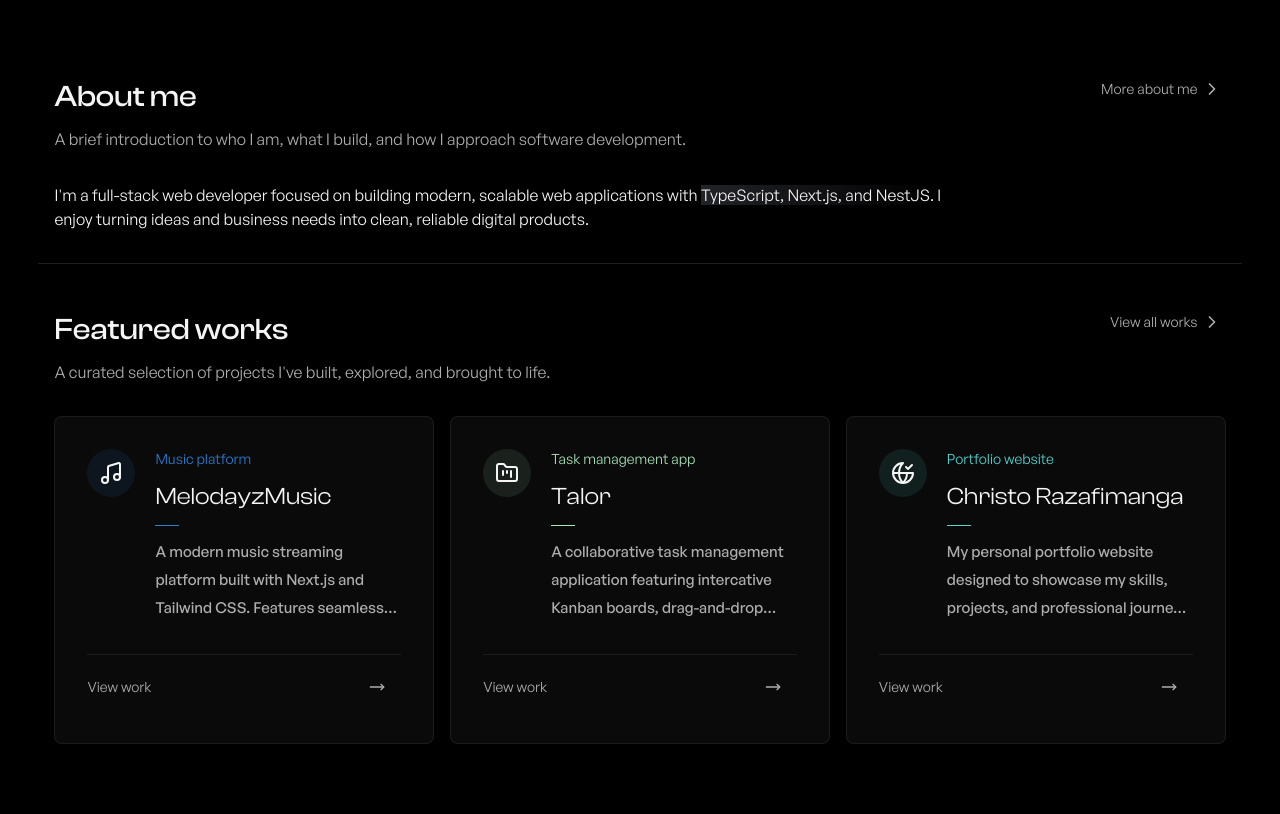
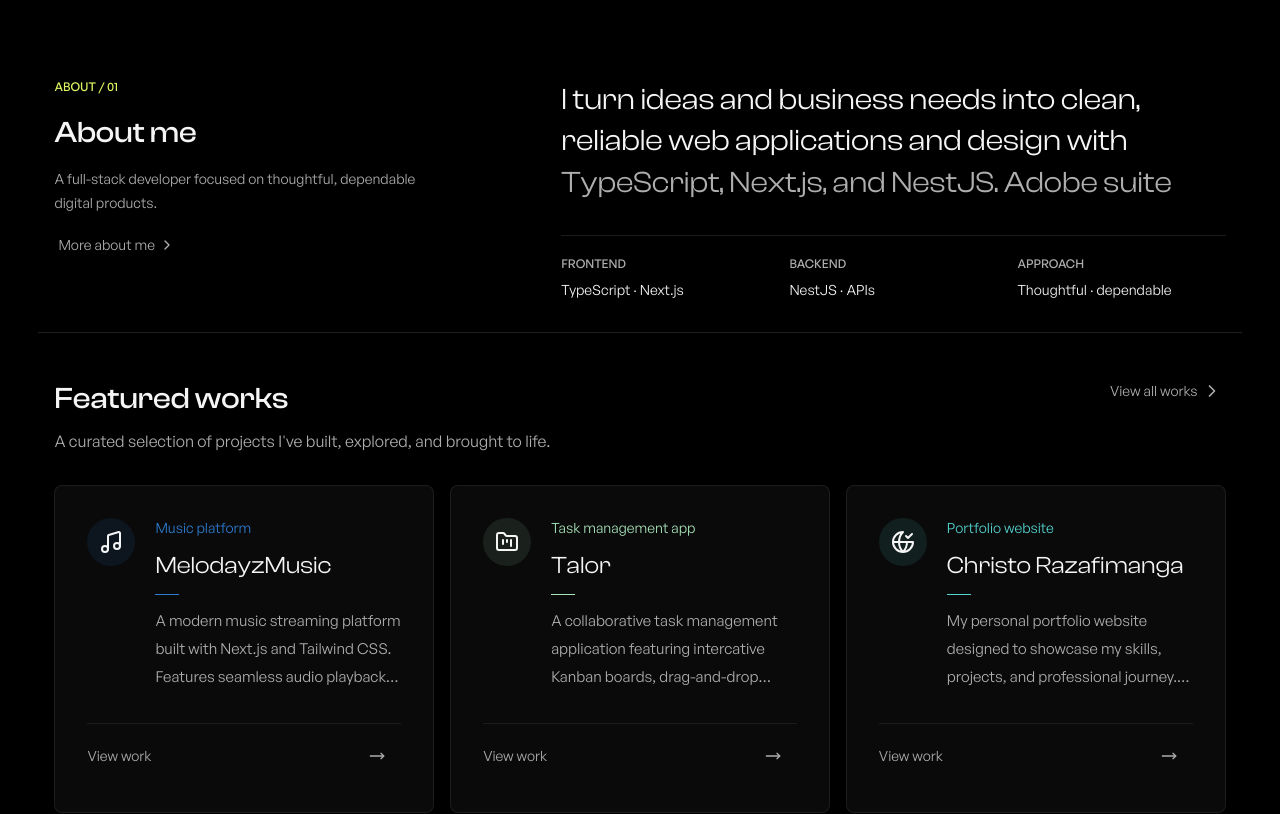
Before and after one commit to bossnare/portfolio, a Next.js app: page / in a window 1280 px wide. Shown: the part 613-1427 px from the top of the page. Built offline with nearby package versions, Linux system fonts and the light colour scheme.

Commit message:
change ui in AboutMe

```diff
--- a/src/components/about/AboutMe.tsx
+++ b/src/components/about/AboutMe.tsx
@@ -1,40 +1,60 @@
-import {
-  Section,
-  SectionHeader,
-  SectionTitle,
-  SectionParagraphe,
-  SectionContent,
-  SectionLinkButton,
-} from '@/src/components/Section';
+import { Section, SectionLinkButton } from '@/src/components/Section';
 import { ChevronRight } from 'lucide-react';
 
 export function AboutMe() {
   return (
     <Section
       id="about"
-      className="flex flex-col gap-8 border-b border-zinc-300 dark:border-white/12"
+      className="border-b border-zinc-300 dark:border-white/12"
     >
-      <SectionHeader>
-        <SectionContent>
-          <SectionTitle>About me</SectionTitle>
-          <SectionParagraphe>
-            A brief introduction to who I am, what I build, and how I approach
-            software development.
-          </SectionParagraphe>
-        </SectionContent>
-        <SectionLinkButton href="/about">
-          More about me
-          <ChevronRight className="size-5" />
-        </SectionLinkButton>
-      </SectionHeader>
-      <div className="max-w-4xl">
-        I&apos;m a full-stack web developer focused on building modern, scalable
-        web applications with{' '}
-        <span className="bg-linear-to-r from-muted to-transparent">
-          TypeScript, Next.js, and NestJS
-        </span>
-        . I enjoy turning ideas and business needs into clean, reliable digital
-        products.
+      <div className="grid gap-10 md:grid-cols-[0.8fr_1.2fr] md:gap-16">
+        <div className="flex flex-col items-start gap-5">
+          <span className="text-xs font-medium uppercase text-primary">
+            About / 01
+          </span>
+          <div className="flex flex-col items-start gap-4">
+            <h2 className="font-display text-3xl font-medium">About me</h2>
+            <p className="max-w-sm text-sm leading-6 text-muted-foreground">
+              A full-stack developer focused on thoughtful, dependable digital
+              products.
+            </p>
+          </div>
+          <SectionLinkButton href="/about">
+            More about me
+            <ChevronRight className="size-4" />
+          </SectionLinkButton>
+        </div>
+
+        <div className="flex flex-col gap-8">
+          <p className="max-w-3xl font-display text-2xl leading-snug md:text-3xl">
+            I turn ideas and business needs into clean, reliable web
+            applications and design with{' '}
+            <span className="text-muted-foreground">
+              TypeScript, Next.js, and NestJS. Adobe suite
+            </span>
+          </p>
+
+          <div className="grid gap-5 border-t border-border/70 pt-5 sm:grid-cols-3">
+            <div className="flex flex-col gap-2">
+              <span className="text-xs font-medium uppercase text-muted-foreground">
+                Frontend
+              </span>
+              <span className="text-sm">TypeScript · Next.js</span>
+            </div>
+            <div className="flex flex-col gap-2">
+              <span className="text-xs font-medium uppercase text-muted-foreground">
+                Backend
+              </span>
+              <span className="text-sm">NestJS · APIs</span>
+            </div>
+            <div className="flex flex-col gap-2">
+              <span className="text-xs font-medium uppercase text-muted-foreground">
+                Approach
+              </span>
+              <span className="text-sm">Thoughtful · dependable</span>
+            </div>
+          </div>
+        </div>
       </div>
     </Section>
   );
--- a/src/components/header/Tab.tsx
+++ b/src/components/header/Tab.tsx
@@ -39,7 +39,7 @@ export function Tab({
           <motion.span
             initial={{ opacity: 0, x: dir > 0 ? -20 : 20 }}
             animate={{ opacity: 1, x: 0 }}
-            transition={{ duration: 0.5 }}
+            transition={{ duration: 0.4 }}
             className="absolute hidden md:block w-1/3 h-0.75 rounded-full -bottom-2 bg-primary"
           ></motion.span>
         )}
--- a/src/components/works/ProjectCard.tsx
+++ b/src/components/works/ProjectCard.tsx
@@ -9,30 +9,39 @@ export function ProjectCard({ work }: WorkCardProps) {
   const Icon = work.icon;
 
   return (
-    <div tabIndex="0" className="flex flex-col h-full p-8 border rounded-lg shadow-xs has-[.content:hover]:bg-muted/40! has-[.content:hover]:border-border! has-[.content:active]:bg-muted! has-[.content:active]:border-border! transition border-border/60 bg-background">
-      <div className="flex gap-5 pb-8 cursor-pointer grow content">
+    <div
+      tabIndex={0}
+      className="flex h-full flex-col rounded-lg border border-border/60 bg-background p-8 shadow-xs transition-colors hover:border-border hover:bg-muted/40 active:border-border active:bg-muted cursor-pointer"
+    >
+      <div className="content flex grow gap-5 pb-8">
         <span
           style={{ background: `${work.color}1a` }}
-          className="self-start p-3 rounded-full shrink-0"
+          className="shrink-0 self-start rounded-full p-3"
         >
           <Icon />
         </span>
-        <div className="flex flex-col gap-3 grow">
+
+        <div className="flex grow flex-col gap-3">
           <span style={{ color: work.color }} className="text-sm">
             {work.type}
           </span>
-          <span className="text-2xl capitalize font-display">{work.name}</span>
+
+          <span className="font-display text-2xl capitalize">{work.name}</span>
+
           <span style={{ borderColor: work.color }} className="w-6 border-t" />
-          <span className="text-sm font-medium leading-7 text-[15px] text-muted-foreground line-clamp-3">
+
+          <span className="line-clamp-3 text-[15px] leading-7 text-muted-foreground">
             {work.description}
           </span>
         </div>
       </div>
-      <div className="flex items-center justify-between pt-2 mt-auto border-t border-border/60 text-muted-foreground">
+
+      <div className="mt-auto flex items-center justify-between border-t border-border/60 pt-2 text-muted-foreground">
         <span className="text-sm">View work</span>
+
         <a
           href="#"
-          className="flex items-center self-start gap-3 hover:text-foreground active:text-foreground hover:bg-black/4 p-4 rounded-full dark:hover:bg-[#1a1a1a]"
+          className="flex items-center self-start gap-3 rounded-full p-4 hover:bg-black/4 hover:text-foreground active:text-foreground dark:hover:bg-[#1a1a1a]"
         >
           <MoveRight className="size-4" />
         </a>
```
